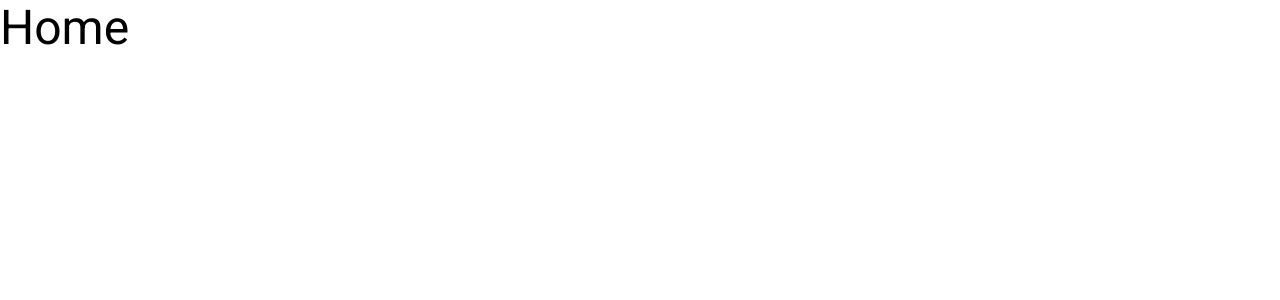
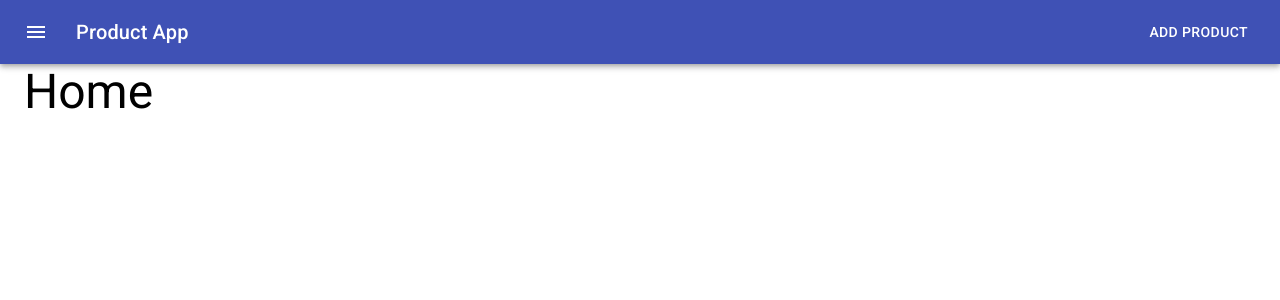
Before and after one commit to souluizfelipe/product-register-my-api, a React (Create React App) app: page / in a window 1280 px wide. Shown: the top 300 px of the page. Built offline with nearby package versions, Linux system fonts and the light colour scheme.

Commit message:
create Header Utils component and add to TemplateDefault

```diff
--- a/src/template/Default.js
+++ b/src/template/Default.js
@@ -1,9 +1,10 @@
 
-
+import Header from '../utils/Header.js'
 
 const TemplateDefault = ({ children }) => {
   return(
     <>
+      <Header />
       {children}
     </>
   )
--- a/src/template/Page.js
+++ b/src/template/Page.js
@@ -1,12 +1,17 @@
 
-import { Typography } from "@material-ui/core"
+import {
+  Typography,
+  Container,
+} from "@material-ui/core"
 
 
 const TemplatePage = ({ Component, title }) => {
   return(
     <>
-      <Typography variant="h3" component="h1">{title}</Typography>
-      <Component />
+      <Container maxWidth="lg">
+        <Typography variant="h3" component="h1">{title}</Typography>
+        <Component />
+      </Container>
     </>
   )
 }
--- /dev/null
+++ b/src/utils/Header.js
@@ -0,0 +1,39 @@
+import { makeStyles } from '@material-ui/core/styles';
+import AppBar from '@material-ui/core/AppBar';
+import Toolbar from '@material-ui/core/Toolbar';
+import Typography from '@material-ui/core/Typography';
+import Button from '@material-ui/core/Button';
+import IconButton from '@material-ui/core/IconButton';
+import MenuIcon from '@material-ui/icons/Menu';
+
+const useStyles = makeStyles((theme) => ({
+  root: {
+    flexGrow: 1,
+  },
+  menuButton: {
+    marginRight: theme.spacing(2),
+  },
+  title: {
+    flexGrow: 1,
+  },
+}));
+
+const Header = () => {
+  const classes = useStyles();
+
+  return (
+    <AppBar position="static" className={classes.root}>
+      <Toolbar>
+        <IconButton edge="start" className={classes.menuButton} color="inherit" aria-label="menu">
+          <MenuIcon />
+        </IconButton>
+        <Typography variant="h6" className={classes.title}>
+          Product App
+        </Typography>
+        <Button color="inherit">Add Product</Button>
+      </Toolbar>
+    </AppBar>
+  );
+}
+
+export default Header
```
